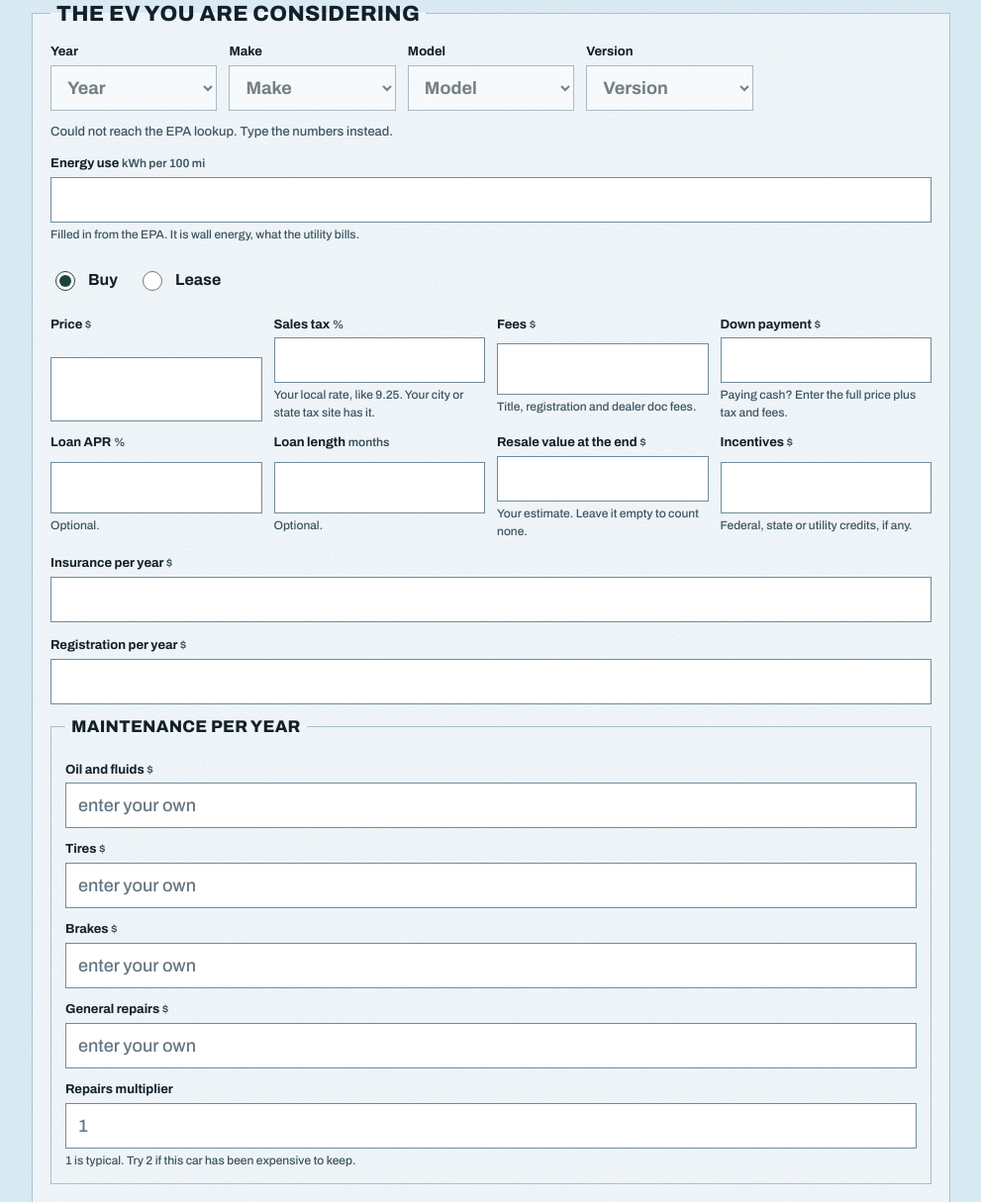
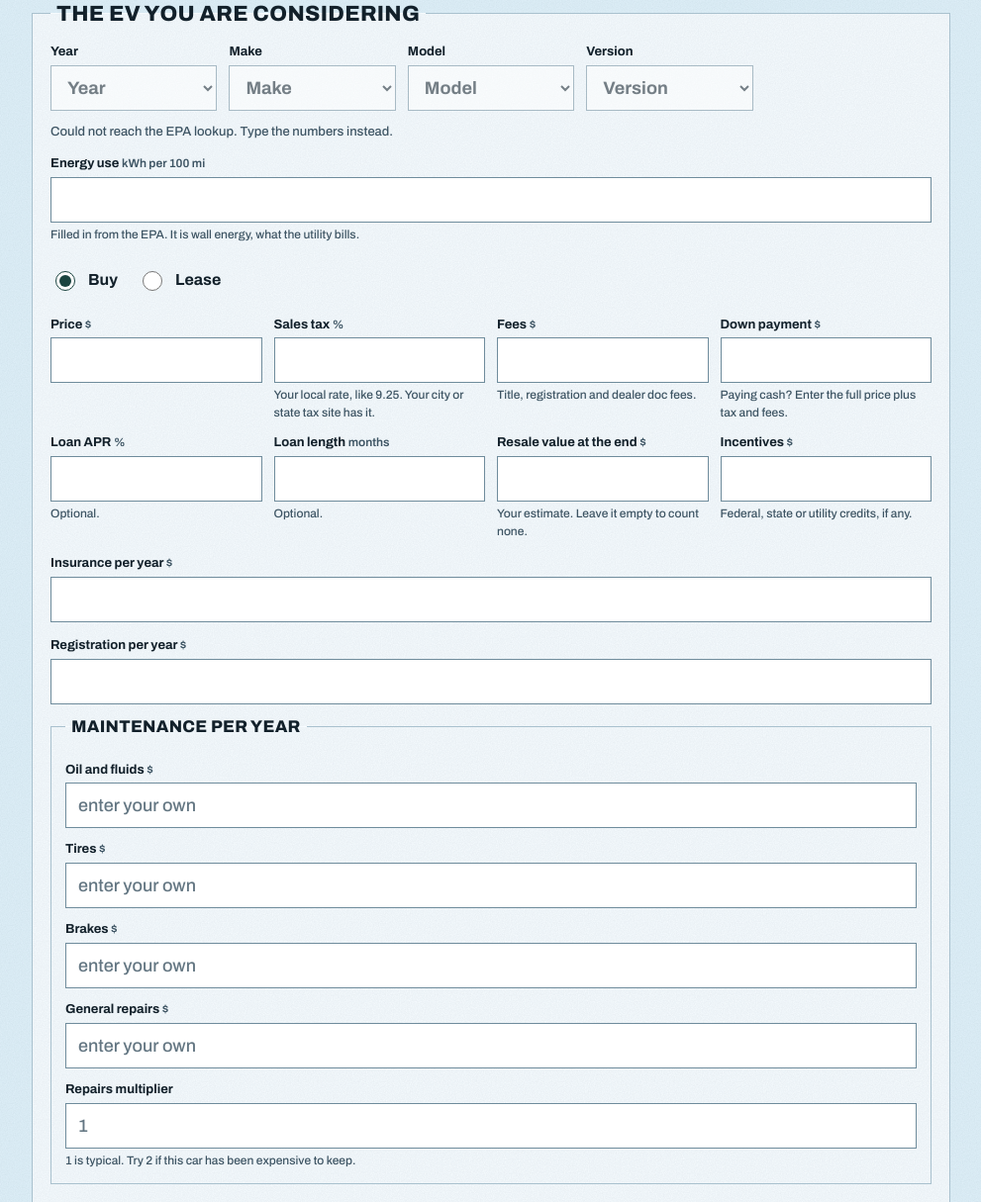
Before and after one commit to nickg819/is-an-ev-cheaper-for-me, a website with bundled scripts: page index.html in a window 1280 px wide. Shown: the part 683-1898 px from the top of the page at 99% size, without its empty margins (144-1135 px from the left). Built offline with nearby package versions, Linux system fonts and the light colour scheme; no server answers.

Commit message:
Align form fields to the top of their grid cells and add the design contract

```diff
--- a/styles.css
+++ b/styles.css
@@ -94,7 +94,7 @@ form { display: grid; gap: 18px; }
 legend { padding: 0 6px; font: 800 22px/1 Archivo, sans-serif; font-stretch: 68%; text-transform: uppercase; letter-spacing: .015em; }
 .group { display: grid; gap: 12px; margin: 0; padding: 14px; min-width: 0; }
 .group legend { font-size: 17px; }
-.field { display: grid; gap: 4px; min-width: 0; }
+.field { display: grid; gap: 4px; align-content: start; min-width: 0; }
 .label { font-size: 13px; font-weight: 700; }
 em { font-style: normal; font-weight: 600; font-size: 12px; color: var(--ink-2); }
 small { color: var(--ink-2); font-size: 12px; }
```
Also changed, not shown: index.html (+8 -0 lines).
